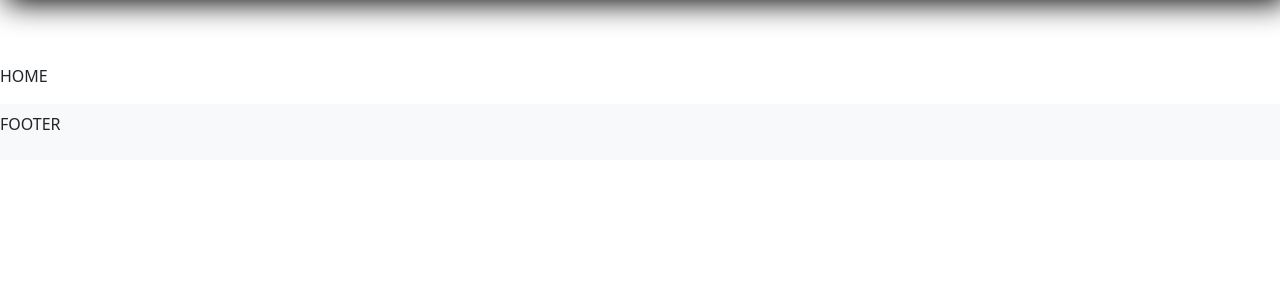
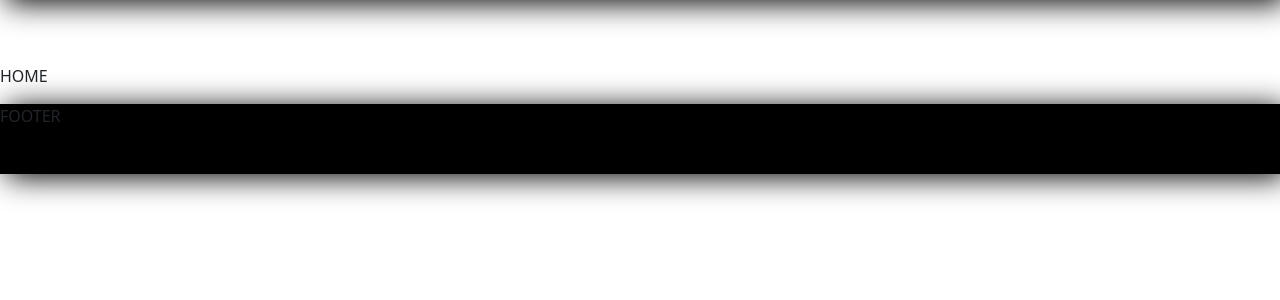
Before and after one commit to iFairPlay22/EPS3-Report-Server, a Flask app: page / in a window 1280 px wide. Shown: the part 80-380 px from the top of the page. Run offline with Flask 2, Linux system fonts and the light colour scheme.

Commit message:
Update footer.html

```diff
--- a/templates/html/base/footer.html
+++ b/templates/html/base/footer.html
@@ -1,3 +1,5 @@
-<nav class="navbar navbar-light bg-light">
-    <p>FOOTER</p>
-</nav>
+<link rel="stylesheet" href="{{ url_for('static', filename='css/base.css') }}">
+
+<footer>
+    FOOTER
+</footer>
```
